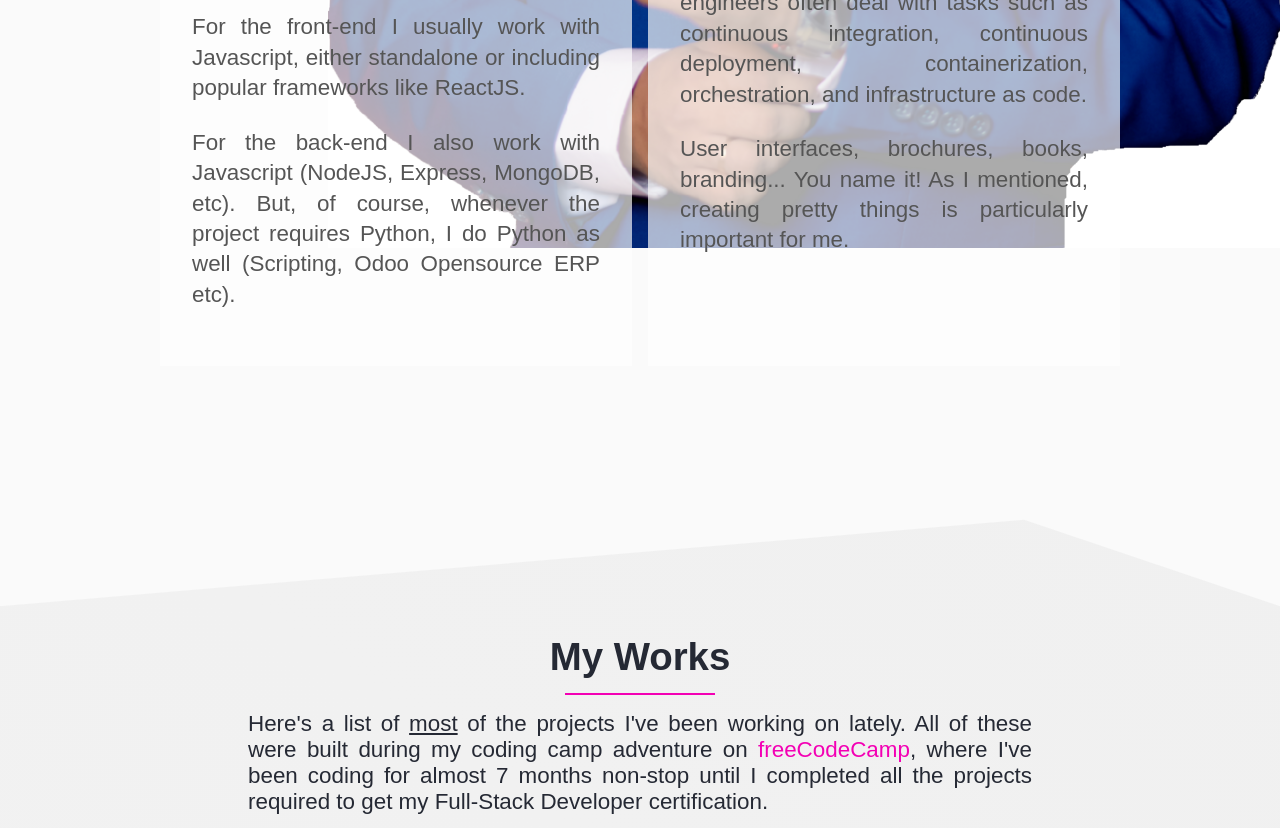
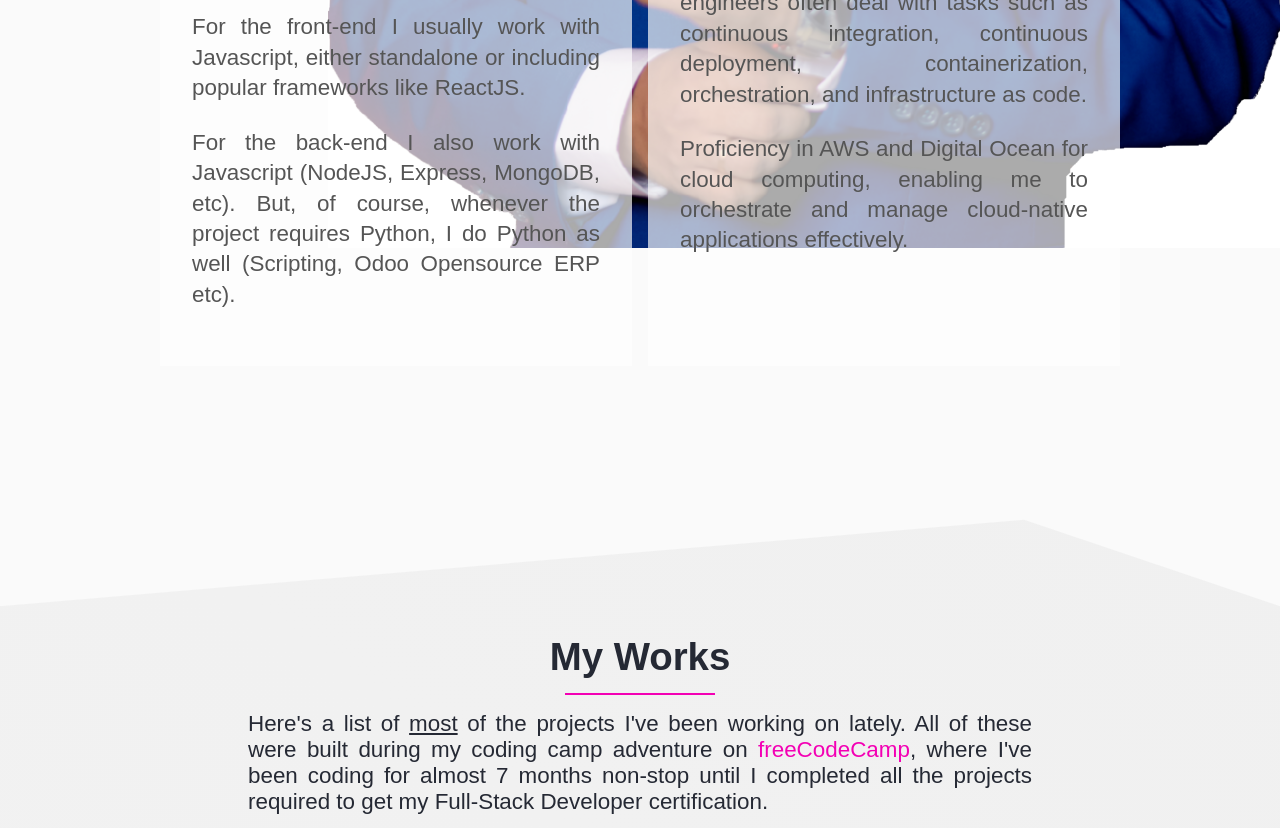
Before and after one commit to atiqbaqi/atiqbaqi.github.io, a plain HTML site: page index.html in a window 1280 px wide. Shown: the part 1920-2748 px from the top of the page. Drawn offline with nearby package versions, Linux system fonts and the light colour scheme.

Commit message:
Update index.html

```diff
--- a/index.html
+++ b/index.html
@@ -1232,7 +1232,7 @@
 
 
 
-                                React.createElement("p", null, "User interfaces, brochures, books, branding... You name it! As I mentioned, creating pretty things is particularly important for me."))))));
+                                React.createElement("p", null, "Proficiency in AWS and Digital Ocean for cloud computing, enabling me to orchestrate and manage cloud-native applications effectively."))))));
 
 
 
```
